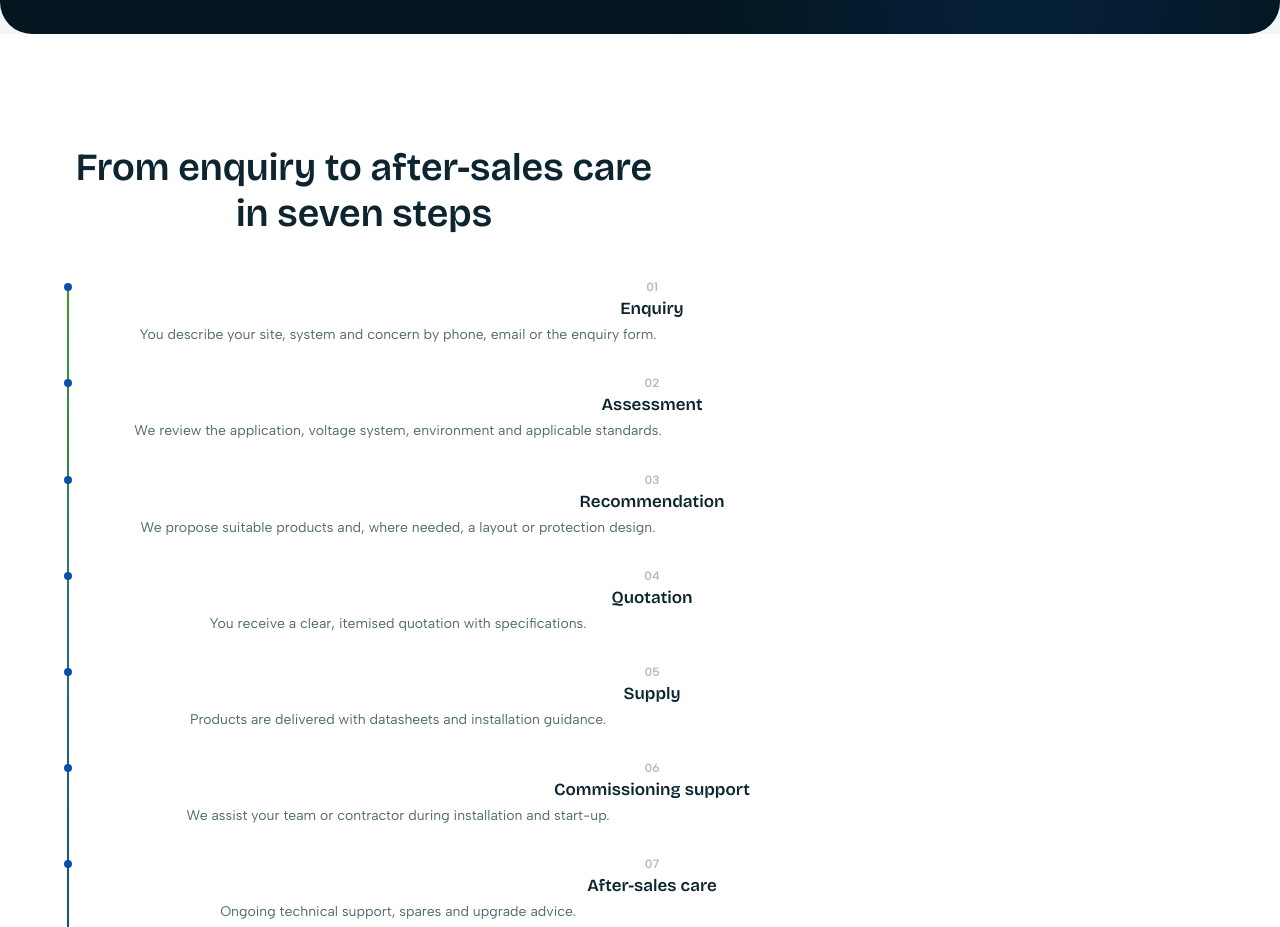
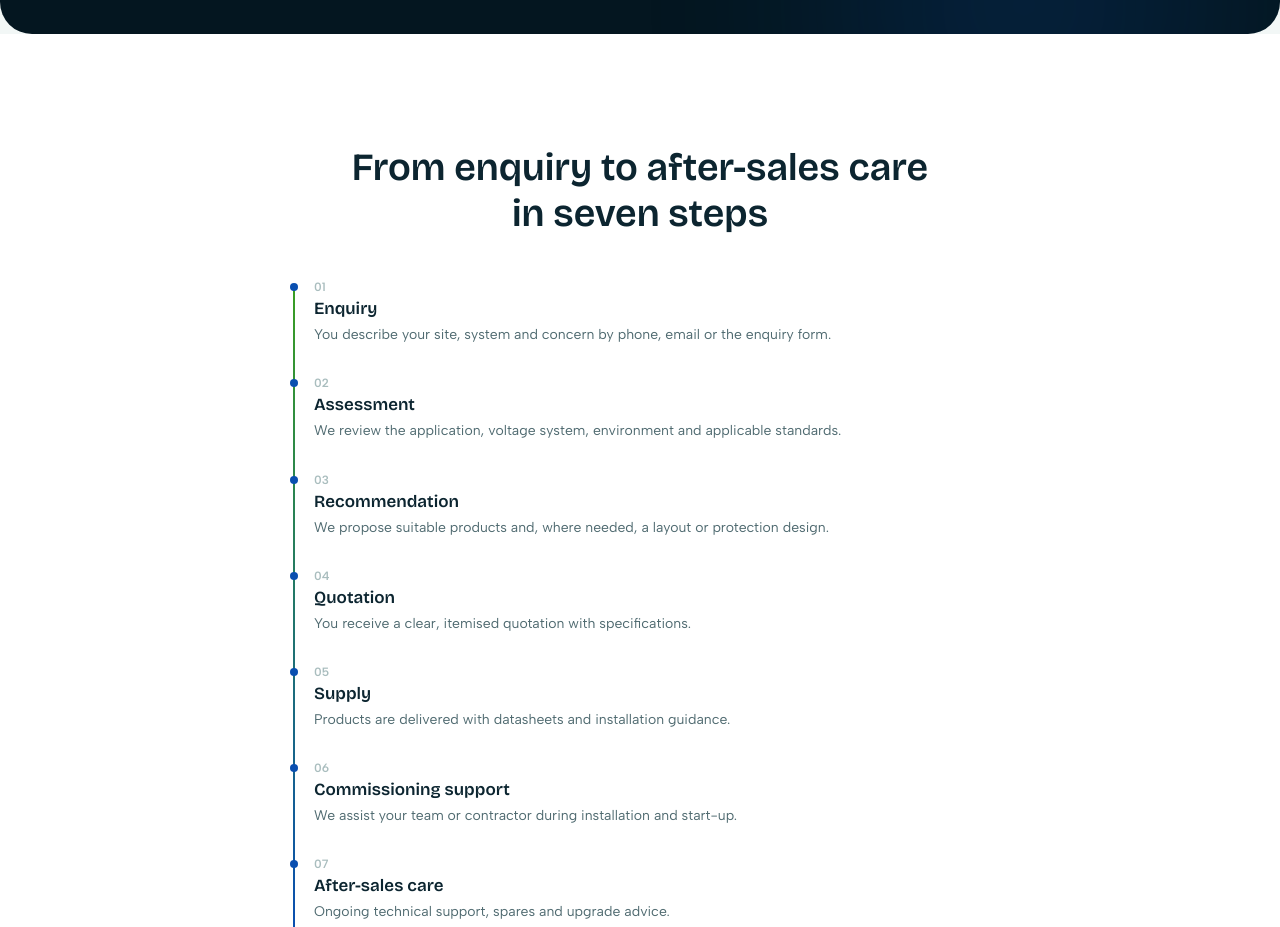
Before and after one commit to Vikas50501/Shreeji-Enterprises, a plain HTML site: page How We Work.dc.html in a window 1280 px wide. Shown: the part 552-1479 px from the top of the page. Drawn offline with nearby package versions, Linux system fonts and the light colour scheme.

Commit message:
Fix misaligned process timeline on How We Work page
The timeline markers were pinned to a fixed left position while the
step text inherited the global center-align rule, pushing titles far
from their dots. Left-align the timeline content and constrain its
width to 700px so markers track each step correctly at every size.

Co-Authored-By: Claude Sonnet 5 <noreply@anthropic.com>

```diff
--- a/How We Work.dc.html
+++ b/How We Work.dc.html
@@ -144,8 +144,8 @@
   <!-- PROCESS -->
   <section style="background:#FFFFFF; padding:clamp(70px,9vw,110px) clamp(20px,5vw,64px);">
     <div class="reveal" ref="{{ reveal }}" style="max-width:1200px; margin:0 auto;">
-      <h2 style="font-family:'Bricolage Grotesque', sans-serif; font-weight:600; font-size:clamp(1.7rem,3.2vw,2.4rem); color:#0C2530; margin:0 0 44px; max-width:600px;">From enquiry to after-sales care in seven steps</h2>
-      <div style="position:relative; padding-left:24px;">
+      <h2 style="font-family:'Bricolage Grotesque', sans-serif; font-weight:600; font-size:clamp(1.7rem,3.2vw,2.4rem); color:#0C2530; margin:0 auto 44px; max-width:600px; text-align:center;">From enquiry to after-sales care in seven steps</h2>
+      <div style="position:relative; padding-left:24px; max-width:700px; margin:0 auto; text-align:left;">
         <div style="position:absolute; left:3px; top:4px; bottom:4px; width:2px; background:#D6E4E1;"></div>
         <div style="position:absolute; left:3px; top:4px; width:2px; background:linear-gradient(180deg,#3A9E22,#0A4FB0); height:100%;"></div>
         <div style="display:flex; flex-direction:column; gap:30px;">
@@ -154,7 +154,7 @@
               <span style="position:absolute; left:-24px; top:3px; width:8px; height:8px; border-radius:50%; background:#0A4FB0;"></span>
               <div style="font-size:12px; font-weight:600; color:#A9BDBE; margin-bottom:4px;">0{{ step.n }}</div>
               <div style="font-size:17px; font-weight:600; color:#0C2530; margin-bottom:4px; font-family:'Bricolage Grotesque', sans-serif;">{{ step.label }}</div>
-              <div style="font-size:14px; color:#4F6A70; line-height:1.65; max-width:620px;">{{ step.desc }}</div>
+              <div style="font-size:14px; color:#4F6A70; line-height:1.65;">{{ step.desc }}</div>
             </div>
           </sc-for>
         </div>
```
